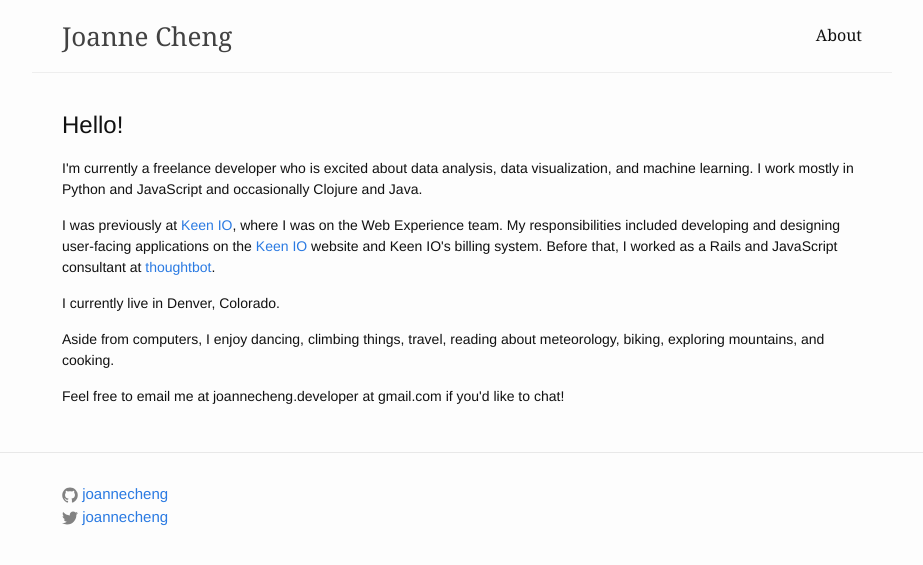
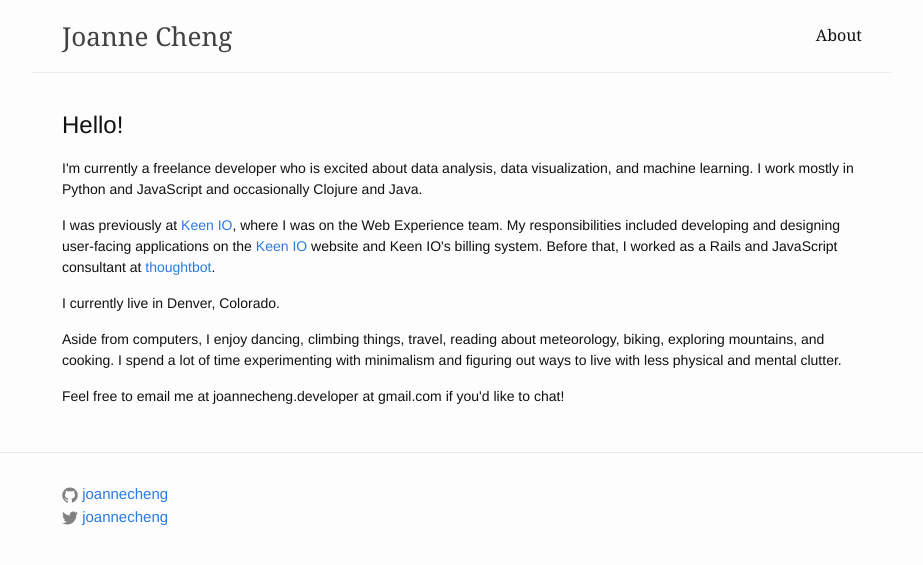
Before and after one commit to joannecheng/joannecheng.github.io, a Jekyll site: the page built from about.html, in a window 1280 px wide. Shown: the top 565 px of the page, without its empty margins (178-1101 px from the left). Built offline with Jekyll 4.4.1, drawn with Linux system fonts in a browser that asks for light colours; nearby versions of some CDN libraries; library files that are not in the unit come from our copies.

Commit message:
update about me page

```diff
--- a/about.html
+++ b/about.html
@@ -26,7 +26,9 @@ permalink: /about/
 
   <p>
     Aside from computers, I enjoy dancing, climbing things, travel, reading about meteorology,
-    biking, exploring mountains, and cooking.
+    biking, exploring mountains, and cooking. I spend a lot of time
+    experimenting with minimalism and figuring out ways to live with less
+    physical and mental clutter.
   </p>
 
   <p>
```
